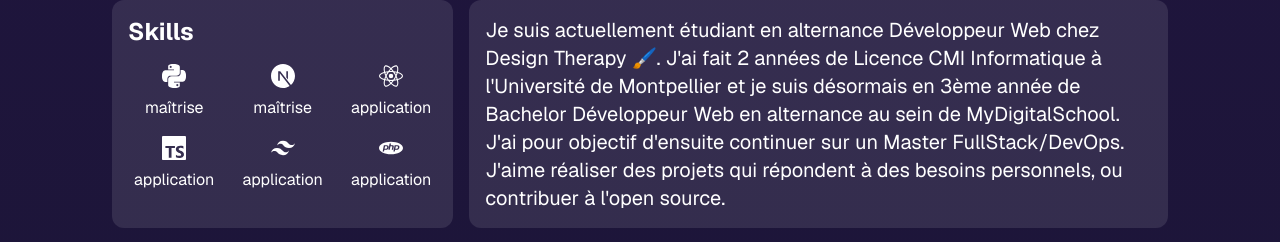
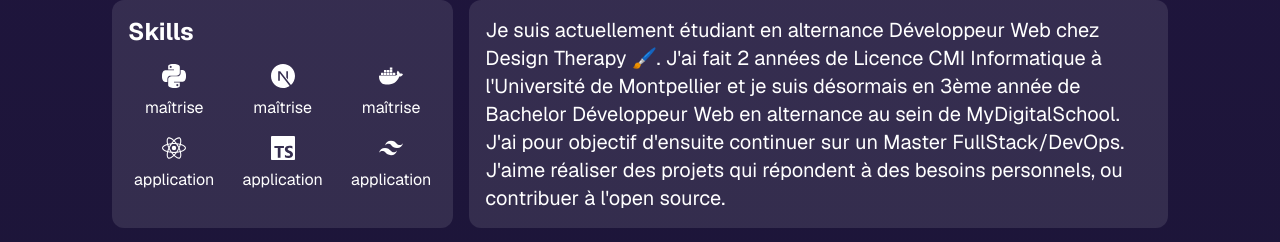
Before and after one commit to TheGeeKing/oc-8-portfolio, a Next.js app in the folder web/: page / in a window 1280 px wide. Shown: the part 156-398 px from the top of the page. Built offline with nearby package versions, Linux system fonts and the light colour scheme.

Commit message:
add docker

```diff
--- a/web/src/app/page.tsx
+++ b/web/src/app/page.tsx
@@ -27,7 +27,8 @@
                   typescript: "application",
                   // nodejs: "application",
                   tailwindcss: "application",
-                  php: "application",
+                  // php: "application",
+                  docker: "maîtrise",
                 }}
               />
             </div>
--- a/web/src/components/SkillCard.tsx
+++ b/web/src/components/SkillCard.tsx
@@ -10,9 +10,10 @@
   SiCss3,
   SiPython,
   SiPhp,
+  SiNodedotjs,
+  SiDocker,
 } from "react-icons/si";
 import { BsFiletypeScss } from "react-icons/bs";
-import { FaNodeJs } from "react-icons/fa";
 import { Card } from "./Card";
 
 type Mastering = "notions" | "application" | "maîtrise" | "expertise";
@@ -29,6 +30,7 @@
   css?: Mastering;
   python?: Mastering;
   php?: Mastering;
+  docker?: Mastering;
 };
 
 type IconObject = {
@@ -50,7 +52,7 @@
     icon: SiJavascript,
     href: "https://developer.mozilla.org/docs/Web/JavaScript",
   },
-  nodejs: { name: "Node.js", icon: FaNodeJs, href: "https://nodejs.org" },
+  nodejs: { name: "Node.js", icon: SiNodedotjs, href: "https://nodejs.org" },
   html: {
     name: "HTML",
     icon: SiHtml5,
@@ -76,6 +78,11 @@
     name: "PHP",
     icon: SiPhp,
     href: "https://www.php.net",
+  },
+  docker: {
+    name: "Docker",
+    icon: SiDocker,
+    href: "https://www.docker.com",
   },
 } as const;
 
```
